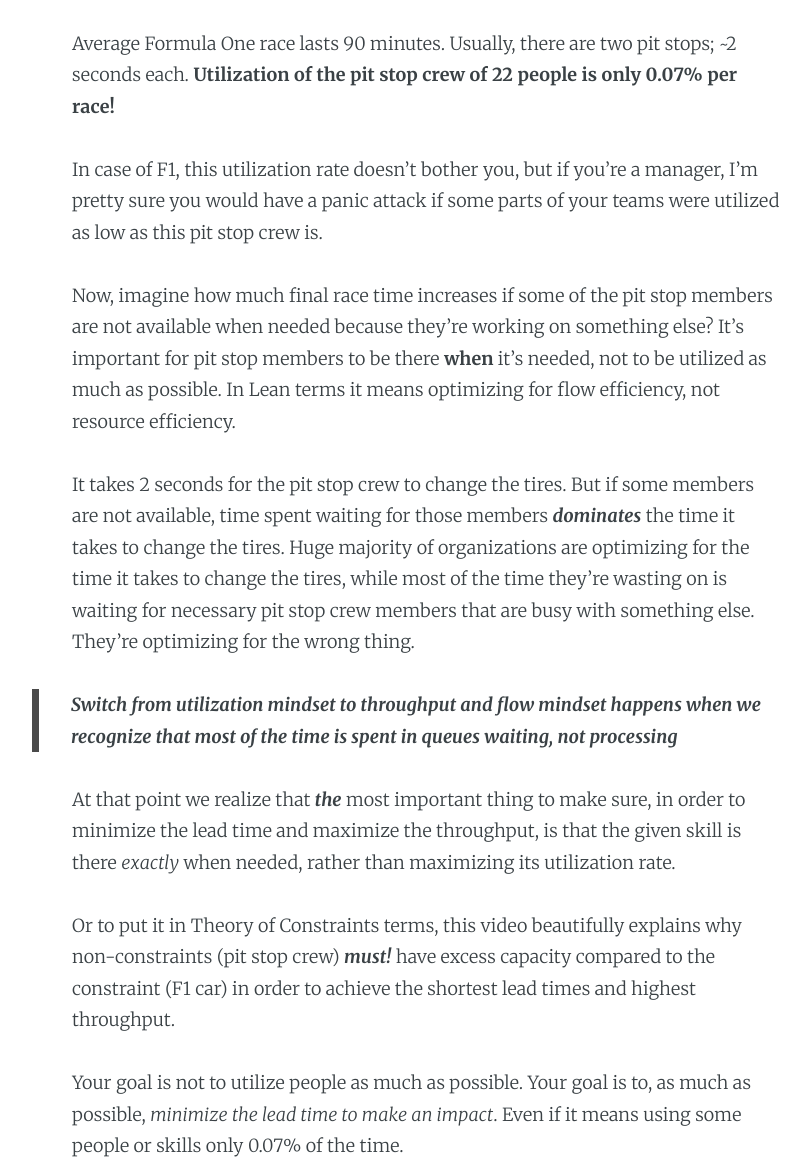
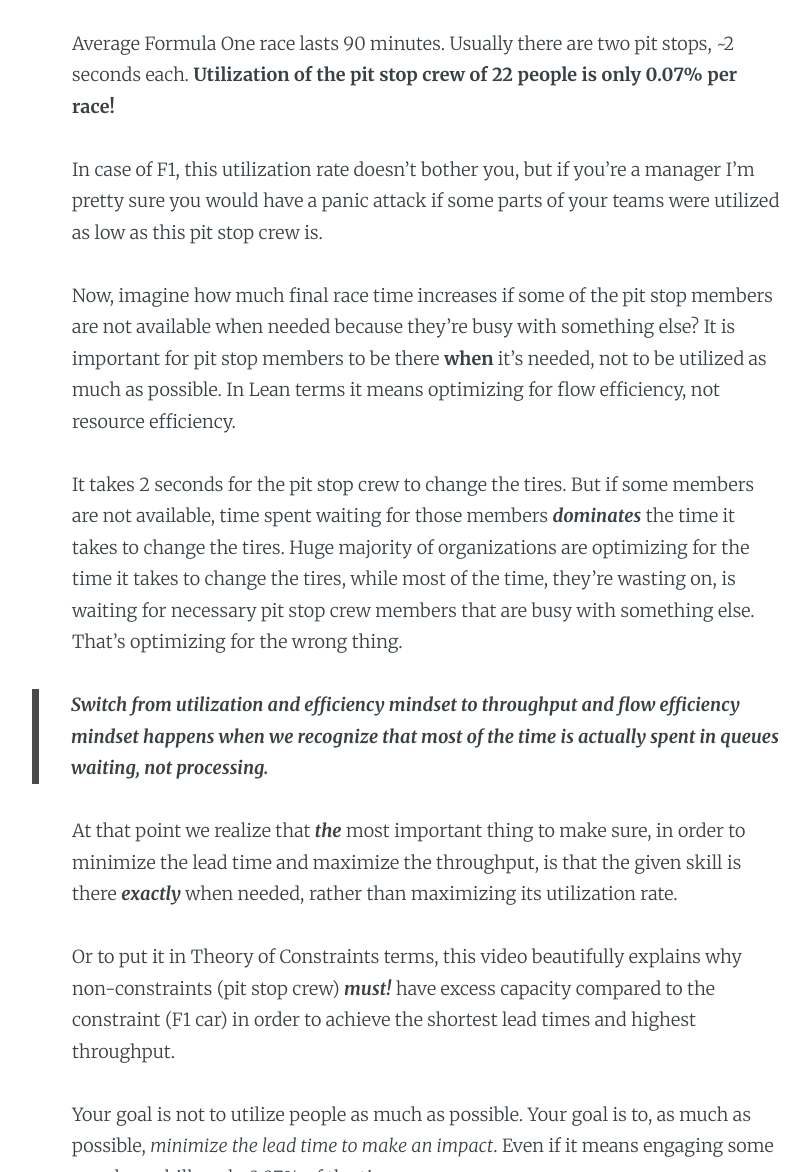
Before and after one commit to dragan-stepanovic/dragan-stepanovic.github.io, a Jekyll site: the page built from _posts/2020-01-14-formula-one-toc.md, in a window 1280 px wide and 1400 px high, scrolled down 508 px, cut to the strip 228-1400 px from the top of the window. Shown: the whole strip, without its empty margins (213-1022 px from the left). Built offline with Jekyll 4.4.1, drawn with Linux system fonts in a browser that asks for light colours; some of the changed text lies outside the part shown.

Commit message:
update

```diff
--- a/_posts/2020-01-14-formula-one-toc.md
+++ b/_posts/2020-01-14-formula-one-toc.md
@@ -5,21 +5,21 @@ title:  "Most of the time is spent in queues waiting, not processing"
 
 <iframe width="560" height="315" src="https://www.youtube.com/embed/aHSUp7msCIE" frameborder="0" allow="accelerometer; autoplay; encrypted-media; gyroscope; picture-in-picture" allowfullscreen></iframe>
 
-Average Formula One race lasts 90 minutes. Usually, there are two pit stops; ~2 seconds each. __Utilization of the pit stop crew of 22 people is only 0.07% per race!__
+Average Formula One race lasts 90 minutes. Usually there are two pit stops, ~2 seconds each. __Utilization of the pit stop crew of 22 people is only 0.07% per race!__
 
-In case of F1, this utilization rate doesn't bother you, but if you're a manager, I'm pretty sure you would have a panic attack if some parts of your teams were utilized as low as this pit stop crew is.
+In case of F1, this utilization rate doesn't bother you, but if you're a manager I'm pretty sure you would have a panic attack if some parts of your teams were utilized as low as this pit stop crew is.
 
-Now, imagine how much final race time increases if some of the pit stop members are not available when needed because they're working on something else? It's important for pit stop members to be there **when** it's needed, not to be utilized as much as possible. In Lean terms it means optimizing for flow efficiency, not resource efficiency.
+Now, imagine how much final race time increases if some of the pit stop members are not available when needed because they're busy with something else? It is important for pit stop members to be there **when** it's needed, not to be utilized as much as possible. In Lean terms it means optimizing for flow efficiency, not resource efficiency.
 
-It takes 2 seconds for the pit stop crew to change the tires. But if some members are not available, time spent waiting for those members **_dominates_** the time it takes to change the tires. Huge majority of organizations are optimizing for the time it takes to change the tires, while most of the time they're wasting on is waiting for necessary pit stop crew members that are busy with something else. They're optimizing for the wrong thing.
+It takes 2 seconds for the pit stop crew to change the tires. But if some members are not available, time spent waiting for those members **_dominates_** the time it takes to change the tires. Huge majority of organizations are optimizing for the time it takes to change the tires, while most of the time, they're wasting on, is waiting for necessary pit stop crew members that are busy with something else. That's optimizing for the wrong thing.
 
-> **Switch from utilization mindset to throughput and flow mindset happens when we recognize that most of the time is spent in queues waiting, not processing**
+> **Switch from utilization and efficiency mindset to throughput and flow efficiency mindset happens when we recognize that most of the time is actually spent in queues waiting, not processing.**
 
-At that point we realize that **_the_** most important thing to make sure, in order to minimize the lead time and maximize the throughput, is that the given skill is there _exactly_ when needed, rather than maximizing its utilization rate.
+At that point we realize that **_the_** most important thing to make sure, in order to minimize the lead time and maximize the throughput, is that the given skill is there **_exactly_** when needed, rather than maximizing its utilization rate.
 
 Or to put it in Theory of Constraints terms, this video beautifully explains why non-constraints (pit stop crew) **_must!_** have excess capacity compared to the constraint (F1 car) in order to achieve the shortest lead times and highest throughput.
 
-Your goal is not to utilize people as much as possible. Your goal is to, as much as possible, _minimize the lead time to make an impact_. Even if it means using some people or skills only 0.07% of the time.
+Your goal is not to utilize people as much as possible. Your goal is to, as much as possible, _minimize the lead time to make an impact_. Even if it means engaging some people or skills only 0.07% of the time.
 
 
 _Note: credit for coining goal of "minimizing lead time to make an impact" goes to [Daniel Terhorst-North](https://twitter.com/tastapod)._
```
